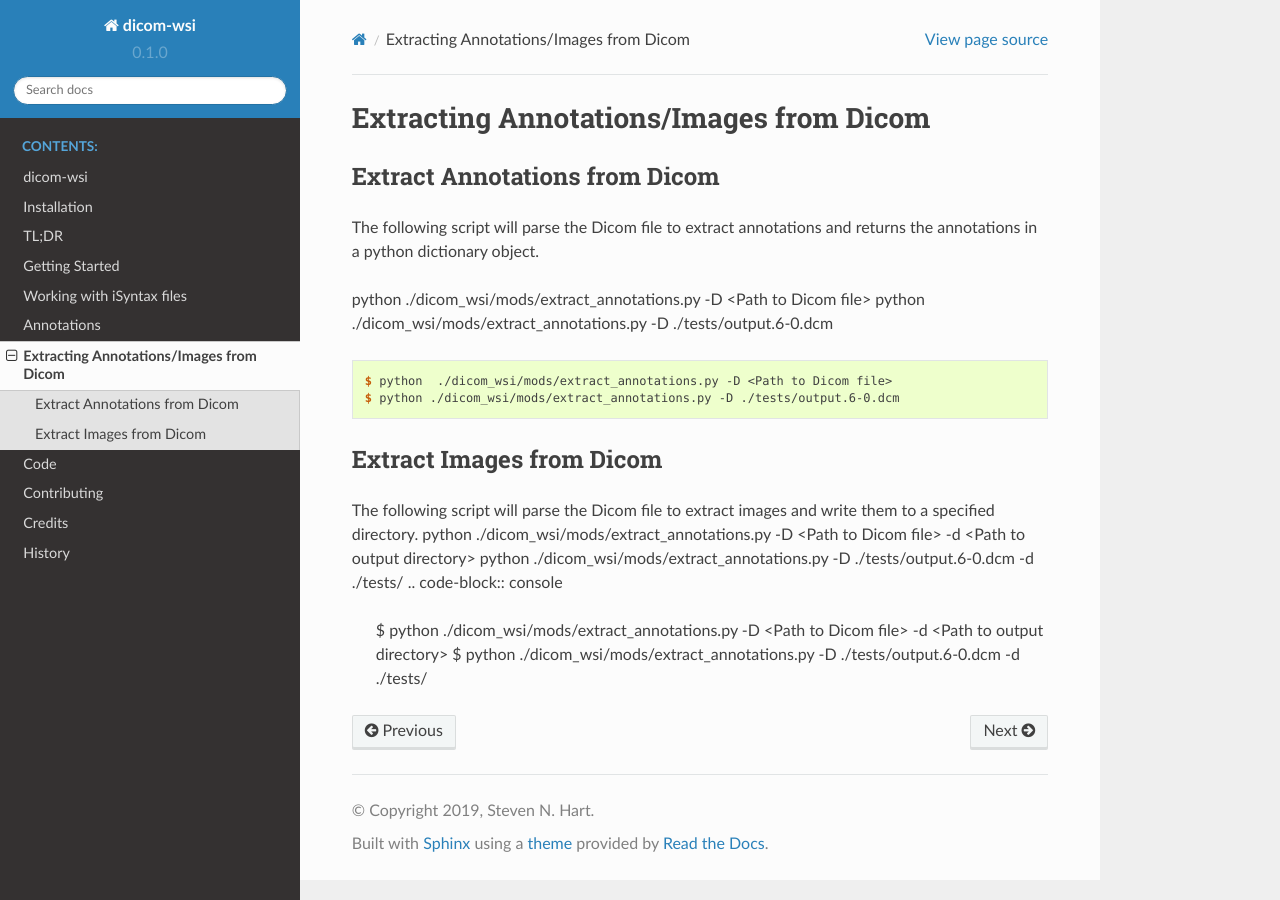
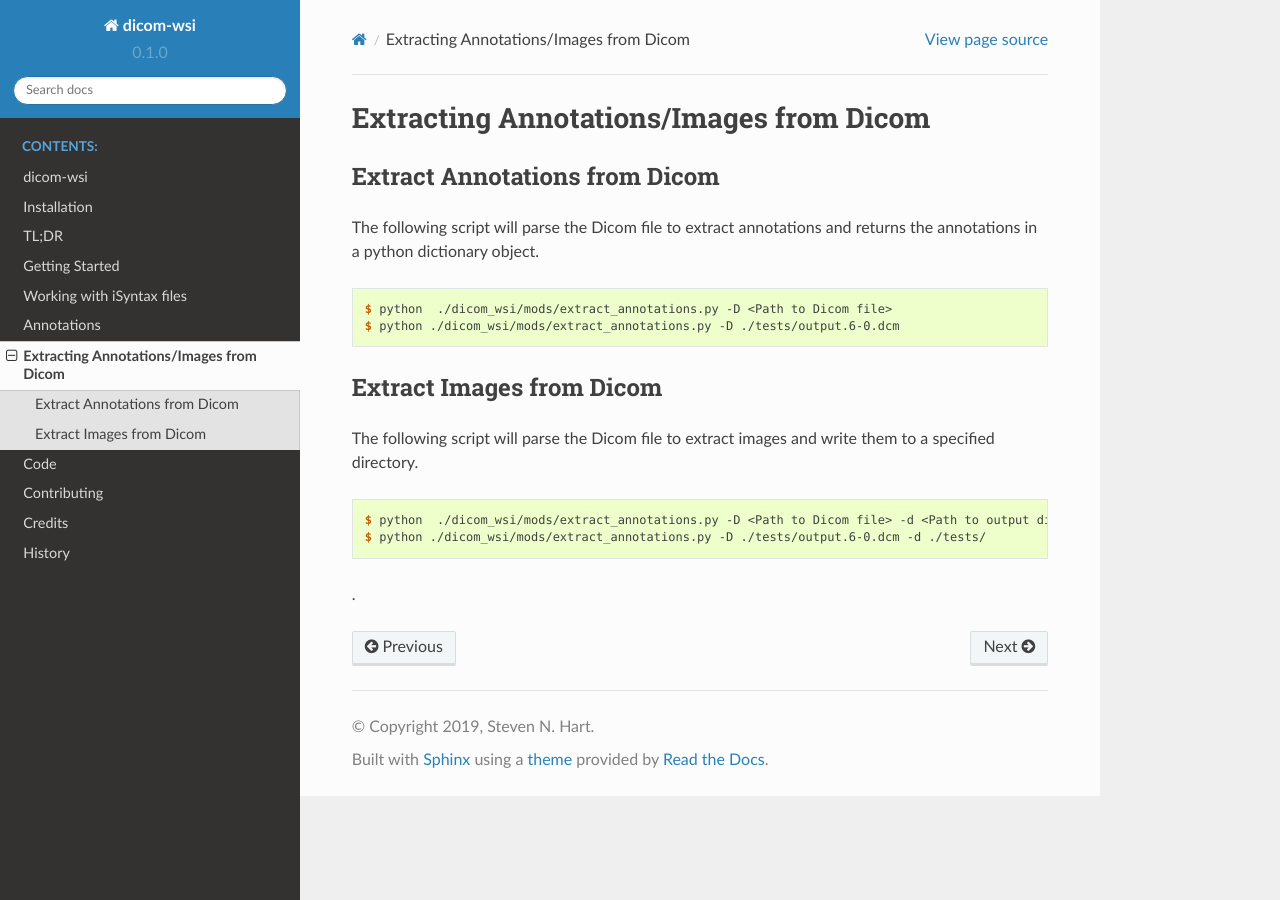
Before and after one commit to Steven-N-Hart/dicom_wsi, a Sphinx documentation site: the page built from docs/extract.rst, in a window 1280 px wide. Built offline with Sphinx 7.4.7 and the Read the Docs theme 2.0.0, drawn with Linux system fonts in a browser that asks for light colours.

Commit message:
added extract documentation

```diff
--- a/docs/extract.rst
+++ b/docs/extract.rst
@@ -7,8 +7,6 @@ Extract Annotations from Dicom
 
 The following script will parse the Dicom file to extract annotations and returns the annotations in a python dictionary object.
 
-python  ./dicom_wsi/mods/extract_annotations.py -D <Path to Dicom file>
-python ./dicom_wsi/mods/extract_annotations.py -D ./tests/output.6-0.dcm
 
 .. code-block:: console
 
@@ -20,9 +18,13 @@ Extract Images from Dicom
 -------------------------
 
 The following script will parse the Dicom file to extract images and write them to a specified directory.
-python  ./dicom_wsi/mods/extract_annotations.py -D <Path to Dicom file> -d <Path to output directory>
-python ./dicom_wsi/mods/extract_annotations.py -D ./tests/output.6-0.dcm -d ./tests/
+
+
+
 .. code-block:: console
 
     $ python  ./dicom_wsi/mods/extract_annotations.py -D <Path to Dicom file> -d <Path to output directory>
     $ python ./dicom_wsi/mods/extract_annotations.py -D ./tests/output.6-0.dcm -d ./tests/
+
+
+.
```
